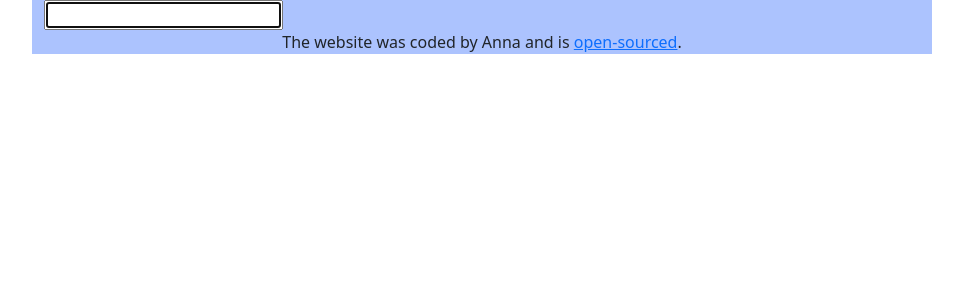
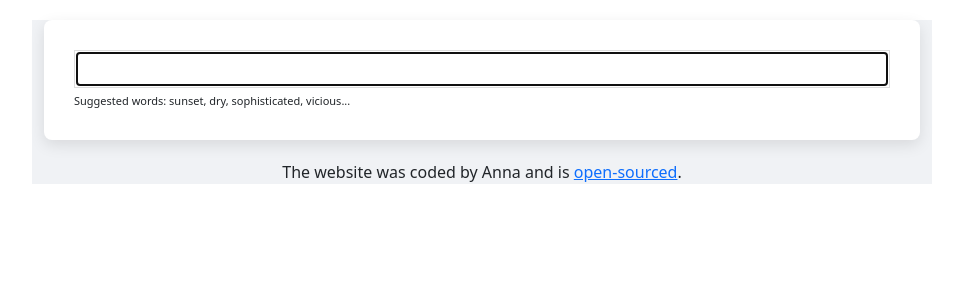
Before and after one commit to AnnaKuliga/react-dictionary-app, a React (Create React App) app: page / in a window 1280 px wide. Shown: the top 300 px of the page, without its empty margins (158-1121 px from the left). Built offline with nearby package versions, Linux system fonts and the light colour scheme; no server answers.

Commit message:
added css to the layout

```diff
--- a/src/Dictionary.css
+++ b/src/Dictionary.css
@@ -0,0 +1,17 @@
+.Dictionary section {
+  background-color: white;
+  padding: 30px;
+  border-radius: 8px;
+  box-shadow: 0 5px 15px rgb(0 0 0 /10%);
+  margin: 20px 0;
+}
+.Dictionary input {
+  width: 100%;
+  padding: 6px 4px;
+  border: 1px solid #ddd;
+  color: #333;
+}
+.Dictionary .hint {
+  font-size: 11px;
+  margin-top: 5px;
+}
--- a/src/Dictionary.js
+++ b/src/Dictionary.js
@@ -3,9 +3,10 @@ import axios from "axios";
 import "./Dictionary.css";
 import Results from "./Results";
 
-export default function Dictionary() {
-  let [keyword, setKeyword] = useState("");
+export default function Dictionary(props) {
+  let [keyword, setKeyword] = useState(props.defaultKeyword);
   let [results, setResults] = useState(null);
+  let [loaded, setLoaded] = useState(false);
 
   function handleKeywordChange(event) {
     setKeyword(event.target.value);
@@ -16,22 +17,41 @@ export default function Dictionary() {
     //console.log(response.data.meanings[0].definition); to show only the definition of the first meaning
     setResults(response.data);
   }
-  function search(event) {
-    event.preventDefault();
-
+  function search() {
     //documentation https://www.shecodes.io/learn/apis/dictionary
     let apiKey = `5fb4oa610201e8b3c770fffbaee96fft`;
     let apiUrl = `https://api.shecodes.io/dictionary/v1/define?word=${keyword}&key=${apiKey}`;
     axios.get(apiUrl).then(handleResponse);
-    console.log(apiUrl);
   }
 
+  function handleSubmit(event) {
+    event.preventDefault();
+    search();
+  }
+  function load() {
+    setLoaded(true);
+    search();
+  }
+  if (loaded) {
     return (
       <div className="Dictionary">
-      <form onSubmit={search}>
-        <input type="search" autoFocus={true} onChange={handleKeywordChange} />
+        <section>
+          <form onSubmit={handleSubmit}>
+            <input
+              type="search"
+              autoFocus={true}
+              onChange={handleKeywordChange}
+            />
           </form>
+          <div className="hint">
+            Suggested words: sunset, dry, sophisticated, vicious...
+          </div>
+        </section>
         <Results results={results} />
       </div>
     );
+  } else {
+    load();
+    return "Loading...";
   }
+}
--- /dev/null
+++ b/src/Results.css
@@ -0,0 +1,5 @@
+.Results h2 {
+  font-size: 36px;
+  font-weight: bold;
+  line-height: 1.5;
+}
--- a/src/index.css
+++ b/src/index.css
@@ -2,7 +2,7 @@ footer {
   text-align: center;
 }
 .App {
-  background-color: rgba(151, 180, 254, 0.795);
+  background-color: rgba(237, 239, 243, 0.795);
   margin: 0 auto;
   max-width: 900px;
   text-align: justify;
```
Lines whose indentation alone changed are shown as unchanged.
